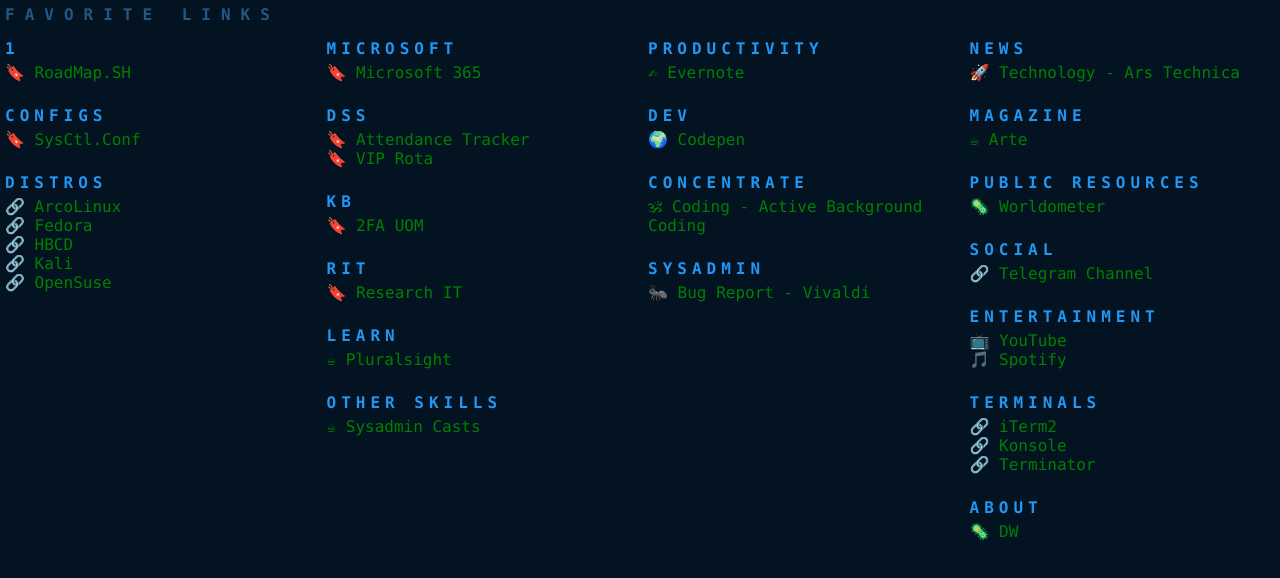
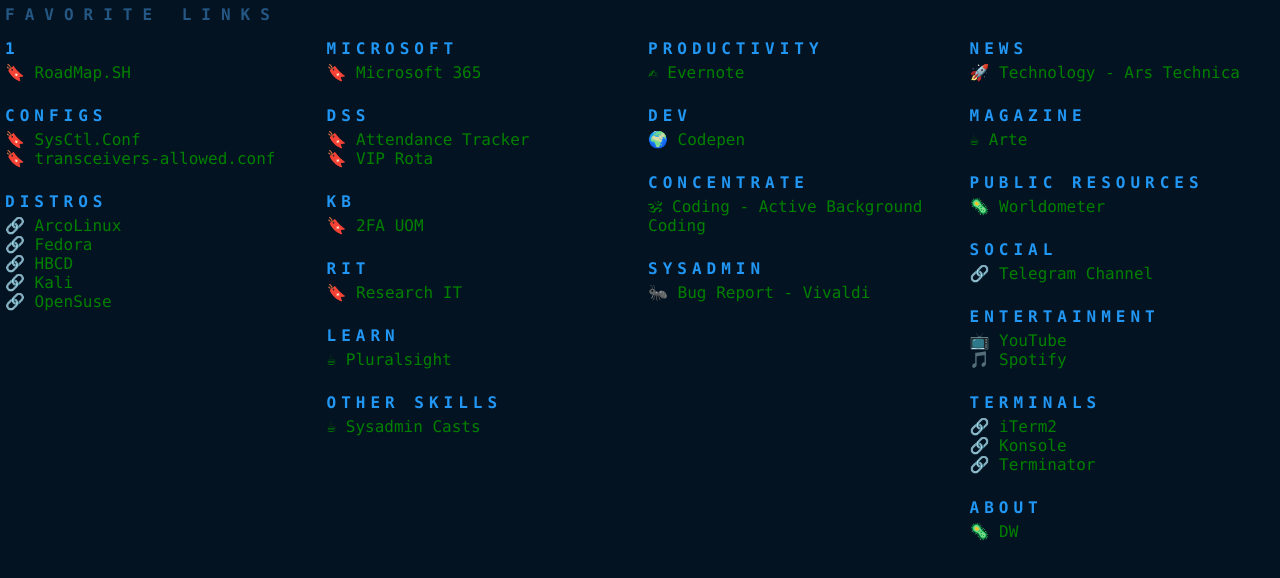
Before and after one commit to iCra5h/F-ckingLocalhost, a plain HTML site: page index.html in a window 1280 px wide. Drawn offline with Linux system fonts and the light colour scheme.

Commit message:
Update index.html

```diff
--- a/index.html
+++ b/index.html
@@ -20,6 +20,7 @@
 
       <h3>Configs</h3>
       <p><a href="/F-ckingLocalhost/sysctl.conf">&#128278; SysCtl.Conf</a></p>
+      <p><a href="/F-ckingLocalhost/switch1.conf">&#128278; transceivers-allowed.conf</a></p>
       <br />
 
       <h3>Distros</h3>
```
